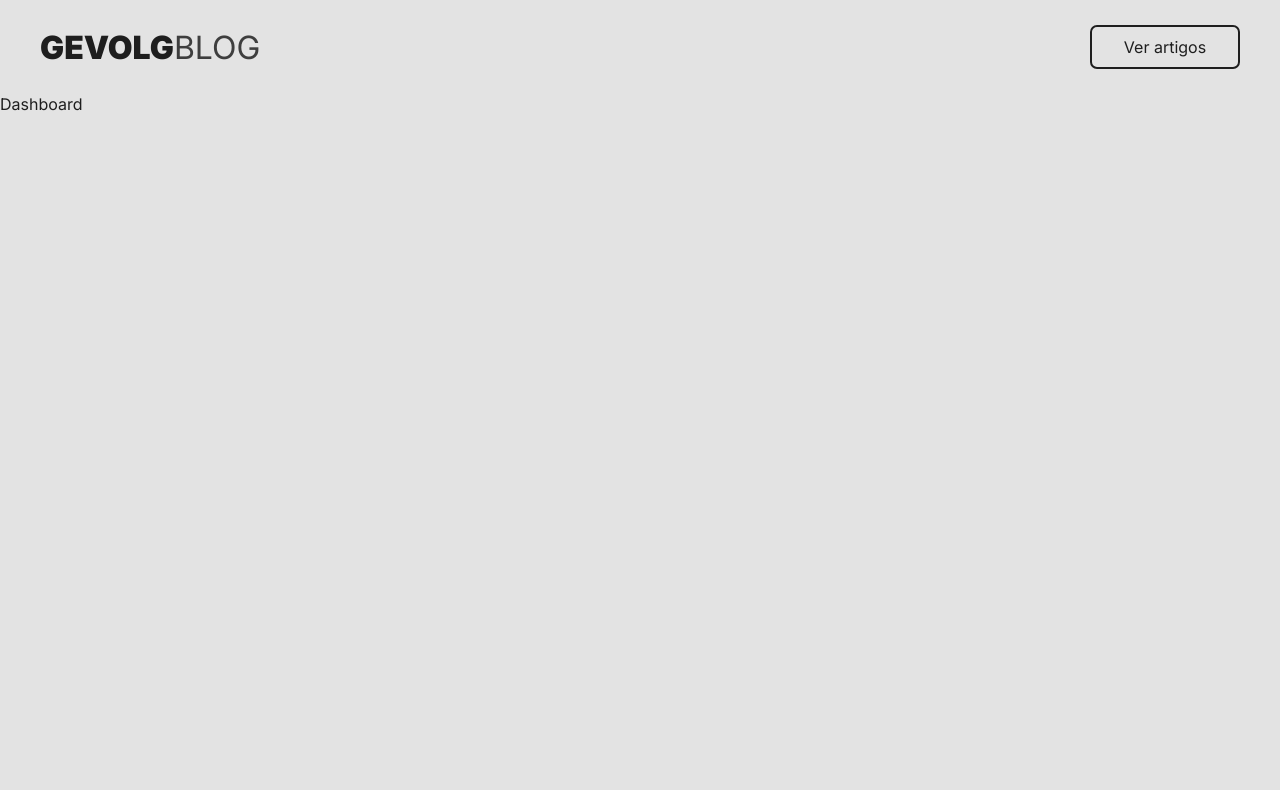
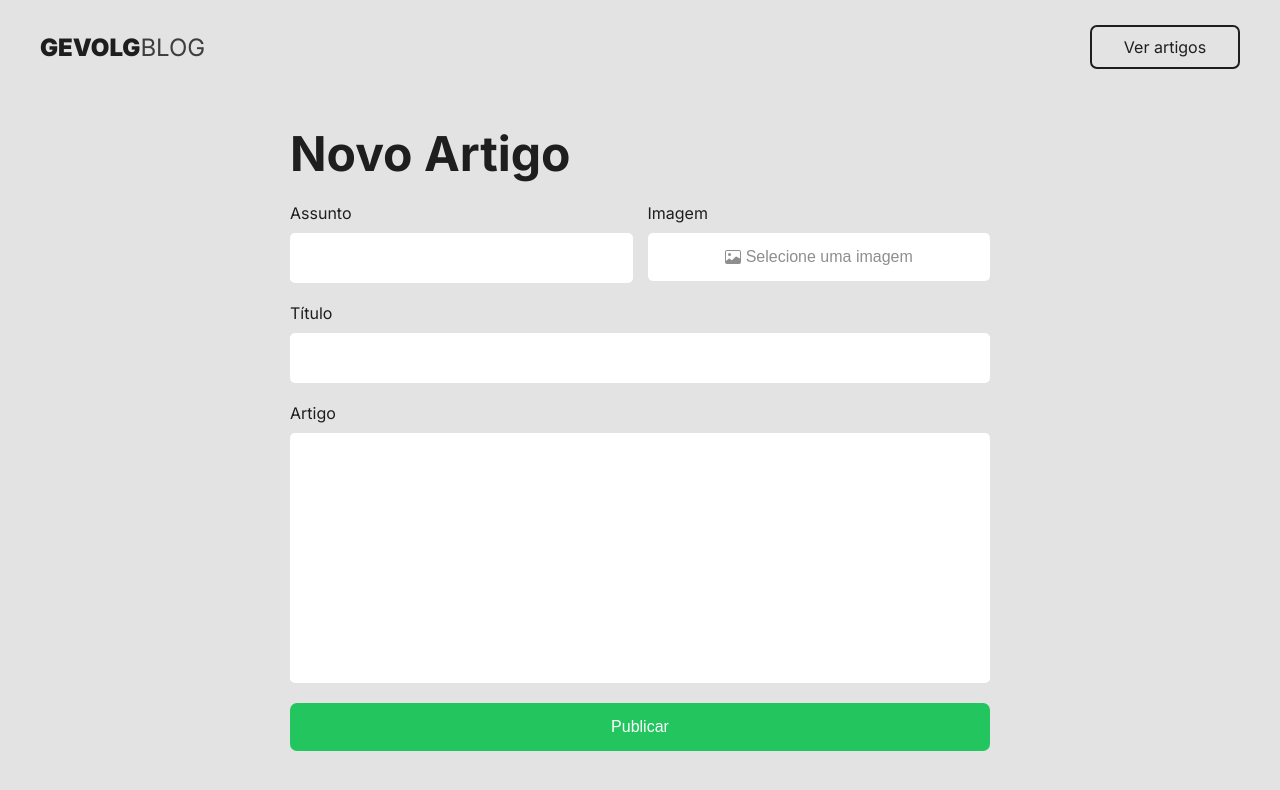
Before and after one commit to gevolgdev/gevolg-blog, a React (Vite) app: page /dashboard in a window 1280 px wide. Shown: the top 790 px of the page. Built offline with nearby package versions, Linux system fonts and the light colour scheme.

Commit message:
Dasboard: Style e coleta de dados dos inputs

```diff
--- a/src/routes/Dashboard/index.tsx
+++ b/src/routes/Dashboard/index.tsx
@@ -1,11 +1,80 @@
+import { useRef, useState, ChangeEvent } from 'react';
+
 import { Header } from "../../components";
+import { DashboardContainer, DashboardContent } from "./style";
+import { BsImage, BsFillFileEarmarkCheckFill } from 'react-icons/bs';
+
+interface ArticleProps {
+  subject: string;
+  image: string;
+  title: string;
+  articleBody: string;
+};
 
 const Dashboard: React.FC = () => {
+  const inputRef = useRef<HTMLInputElement>(null);
+
+  const INITIAL_ARTICLE: ArticleProps = {
+    subject: '',
+    image: '',
+    title: '',
+    articleBody: '',
+  };
+  const [article, setArticle] = useState<ArticleProps>(INITIAL_ARTICLE);
+
+  const handleSaveImage = (event: ChangeEvent<HTMLInputElement>): void => {
+    if(event.target.files) {
+      const imageFile = event.target.files[0];
+      const imageURL = URL.createObjectURL(imageFile);
+      setArticle(prev => ({...prev, image: imageURL}));
+    };
+  };
+
+  const handleSaveForms = (event: ChangeEvent<HTMLInputElement | HTMLTextAreaElement>) => {
+    const { id, value} = event.target;
+    setArticle(prev => ({...prev, [id]: value}))
+  }
+
   return (
-    <>
+    <DashboardContainer>
       <Header feed/>
-      <div>Dashboard</div>
-    </>
+
+      <DashboardContent>
+        <h1>Novo Artigo</h1>
+        <div className="forms-container">
+
+          <div className="flex-row">
+            <div className="input-container">
+              <span>Assunto</span>
+              <input id='subject' type='text' onChange={handleSaveForms}/>
+            </div>
+            <div className="input-container">
+              <span>Imagem</span>
+              <button onClick={() => inputRef.current?.click()} className='button-file'>
+                { article.image
+                ? <><BsFillFileEarmarkCheckFill style={{marginRight: 5}}/> Imagem selecionada!</>
+                : <><BsImage style={{marginRight: 5}}/> Selecione uma imagem</>
+                }
+              </button>
+              <input ref={inputRef} onChange={handleSaveImage} type='file' style={{display: 'none'}}/>
+            </div>
+          </div>
+
+          <div className="input-container">
+            <span>Título</span>
+            <input id="title" type='text' onChange={handleSaveForms}/>
+          </div>
+
+          <div className="input-container">
+            <span>Artigo</span>
+            <textarea id='articleBody' onChange={handleSaveForms}/>
+          </div>
+
+          <button className="post">Publicar</button>
+        </div>
+      </DashboardContent>
+
+    </DashboardContainer>
   )
 }
 
--- /dev/null
+++ b/src/routes/Dashboard/style.ts
@@ -0,0 +1,93 @@
+import styled from 'styled-components';
+
+export const DashboardContainer = styled.section`
+  width: 1200px;
+  margin: 0 auto;
+`
+
+export const DashboardContent = styled.div`
+  margin: 0 auto;
+  padding: 30px 0 150px;
+  max-width: 700px;
+  display: flex;
+  flex-direction: column;
+
+  h1 {
+    font-size: 3rem;
+  }
+
+  .forms-container {
+    margin-top: 20px;
+    display: flex;
+    flex-direction: column;
+    width: 100%;
+    gap: 20px;
+
+    .flex-row {
+      display: flex;
+      flex-direction: row;
+      gap: 15px;
+    }
+    .input-container {
+      flex: 1;
+      display: flex;
+      flex-direction: column;
+      gap: 10px;
+    }
+
+    input {
+      display: flex;
+      padding: 15px 10px;
+      font-size: 1rem;
+      border-radius: 5px;
+      border: none;
+      outline: none;
+      font-family: 'Inter', sans-serif;
+      &:focus {
+        outline: 1px solid #4e4e4e;
+      }
+    }
+    .button-file {
+      display: flex;
+      justify-content: center;
+      align-items: center;
+      background: white;
+      padding: 15px 10px;
+      font-size: 1rem;
+      color: #8e8e8e;
+      border-radius: 5px;
+      border: none;
+      outline: none;
+      cursor: pointer;
+      &:focus {
+        outline: 1px solid #4e4e4e;
+      }
+    }
+    .button-file-on {
+      background: #bbf7d0;
+    }
+    textarea {
+      height: 250px;
+      display: flex;
+      padding: 15px 10px;
+      font-size: 1rem;
+      border-radius: 5px;
+      border: none;
+      outline: none;
+      resize: none;
+      font-family: 'Inter', sans-serif;
+      &:focus {
+        outline: 1px solid #4e4e4e;
+      }
+    }
+    .post {
+      background: #22c55e;
+      border: none;
+      color: white;
+      padding: 15px 0;
+      border-radius: 7px;
+      font-size: 1rem;
+      cursor: pointer;
+    }
+  }
+`
```
